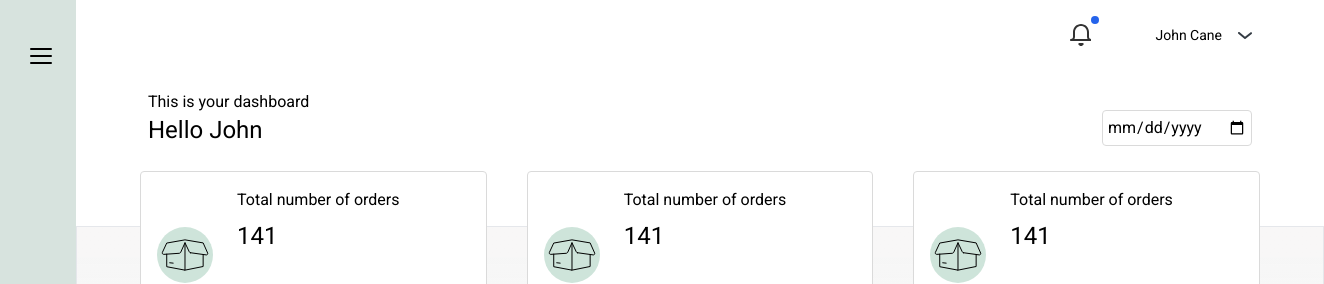
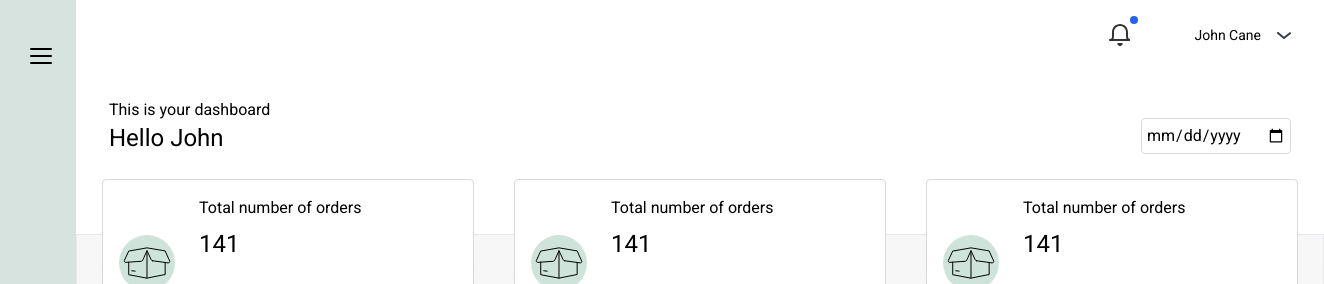
Before and after one commit to qtecsolution/alpha-2, a website: page index.html in a window 1536 px wide. Shown: the top 284 px of the page, 212-1536 px from the left. Drawn offline with nearby package versions, Linux system fonts and the light colour scheme.

Commit message:
adde home

```diff
--- a/index.html
+++ b/index.html
@@ -12,8 +12,7 @@
         .dms-container {
   padding-right: 15px;
   padding-left: 15px;
-  margin-right: auto;
-  margin-left: auto;
+
 }
 @media (min-width: 768px) {
   .dms-container {
@@ -32,6 +31,16 @@
     max-width: 1170px;
   }
 }
+@media (min-width: 1300px) {
+  .dms-container {
+    max-width: 1270px;
+  }
+}
+@media (min-width: 1400px) {
+  .dms-container {
+    max-width: 1370px;
+  }
+}
      </style>
          <!-- Alpinejs -->
     <script defer src="https://unpkg.com/alpinejs@3.3.2/dist/cdn.min.js"></script>
@@ -39,7 +48,7 @@
 <body>
 
 
-  <section class="flex h-screen relative overflow-x-hidden shrink-0">
+  <section class="flex min-h-screen relative shrink-0">
     <!-- desktop sidebar  -->
     <aside class="bg-[url('../../assets/images/home/sidebarbg.png')] h-screen w-72  bg-bottom bg-contain sticky top-0 left-0
       transition-all duration-300 ease-in-out hidden min-[992px]:flex flex-col gap-28 " id="sidebar">
@@ -249,10 +258,12 @@
     </div>
     <!-- mobile appbar end -->
 
-    <main class=" flex-1 py-2 pt-6">
-        <div class="dms-container ">
-            <!-- header part -->
-            <header class="flex justify-between min-[992px]:justify-end items-center ">
+    <main class=" flex-1 py-2 pt-0  ">
+        <header class="sticky top-0 left-0 right-0 bg-white z-50 py-2 pt-6">
+            <div class="dms-container">
+
+
+                <div class="flex justify-between min-[992px]:justify-end items-center ">
                     <!-- logo -->
                     <div class="  min-[992px]:hidden">
                         <figure class="w-24 " id="sidebarlogo" style="display: block;">
@@ -270,7 +281,8 @@
                                 </svg>
                             </span>
                             <span class="absolute w-2 h-2 bg-blue-600 rounded-full -right-2 -top-2"></span>
-                        <div x-show="open" @click.away="open = false" x-transition:enter="transition-all duration-200 ease-out"
+                            <div x-show="open" @click.away="open = false"
+                                x-transition:enter="transition-all duration-200 ease-out"
                                 x-transition:enter-start="transform opacity-0 scale-95"
                                 x-transition:enter-end="transform opacity-100 scale-100"
                                 x-transition:leave="transition-all duration-200 ease-in"
@@ -290,13 +302,15 @@
                                         <div
                                             class="flex flex-wrap flex-row items-center border-b border-slate-200   py-2 hover:bg-slate-100 bg-slate-50">
                                             <div class="flex-shrink max-w-full px-2 w-1/4 text-center">
-                                            <div class="flex justify-center mx-auto w-8 h-8 rounded-full bg-cyan-500 text-white">
+                                                <div
+                                                    class="flex justify-center mx-auto w-8 h-8 rounded-full bg-cyan-500 text-white">
                                                     <i class="self-center bx bx-calendar"></i>
                                                 </div>
                                             </div>
                                             <div class="flex-shrink max-w-full px-2 w-3/4">
                                                 <div class="text-sm font-bold">Event will coming</div>
-                                            <div class="text-slate-500 text-sm mt-1">Meeting with Mr.John Navas at:10.00Am</div>
+                                                <div class="text-slate-500 text-sm mt-1">Meeting with Mr.John Navas at:10.00Am
+                                                </div>
                                                 <div class="text-slate-500 text-sm mt-1">1h ago</div>
                                             </div>
                                         </div>
@@ -315,7 +329,8 @@
                                 <span class=" text-xs md:text-sm">John Cane</span>
                                 <span>
                                     <svg width="14" height="7" viewBox="0 0 14 7" fill="none" xmlns="http://www.w3.org/2000/svg"
-                                    x-bind:class="open == true? 'transform rotate-180':''" class="transition-all duration-300">
+                                        x-bind:class="open == true? 'transform rotate-180':''"
+                                        class="transition-all duration-300">
                                         <path fill-rule="evenodd" clip-rule="evenodd" d="M6.99991 6.9995C6.77191 6.9995 6.54491 6.9225
                                                         6.35991 6.7675L0.359909 1.7675C-0.0640909 1.4145 -0.122091 0.783495 0.231909 0.359495C0.584909
                                                         -0.0645046 1.21491 -0.121505 1.63991 0.231495L7.01091 4.7075L12.3729 0.392495C12.8029 0.0464955
@@ -326,7 +341,8 @@
                                 </span>
                             </div>
 
-                        <div x-show="open" @click.away="open = false" x-transition:enter="transition-all duration-200 ease-out"
+                            <div x-show="open" @click.away="open = false"
+                                x-transition:enter="transition-all duration-200 ease-out"
                                 x-transition:enter-start="transform opacity-0 scale-95"
                                 x-transition:enter-end="transform opacity-100 scale-100"
                                 x-transition:leave="transition-all duration-200 ease-in"
@@ -370,7 +386,8 @@
                                                                 6.74985H9.99995H4.66662C4.29862 6.74985 3.99995 6.4146 3.99995 5.99985C3.99995 5.5851 4.29862
                                                                 5.24985 4.66662 5.24985H9.99995C10.011 5.24985 10.0212 5.25327 10.0315 5.25671C10.0399 5.25952
                                                                 10.0483 5.26234 10.0573 5.26335L8.91195 3.4311C8.69995 3.09285 8.77262 2.62485 9.07395
-                                                            2.38635C9.37462 2.1471 9.79062 2.2296 10.0026 2.5686Z" fill="#343C44" />
+                                                                2.38635C9.37462 2.1471 9.79062 2.2296 10.0026 2.5686Z"
+                                                        fill="#343C44" />
                                                 </svg>
 
 
@@ -382,7 +399,12 @@
                             </div>
                         </div>
                     </div>
+                </div>
+            </div>
         </header>
+        <div class="dms-container ">
+            <!-- header part -->
+
 
             <!-- welcome -->
 
```
Also changed, not shown: assets/css/tailwind.css. Lines whose indentation alone changed are shown as unchanged.
